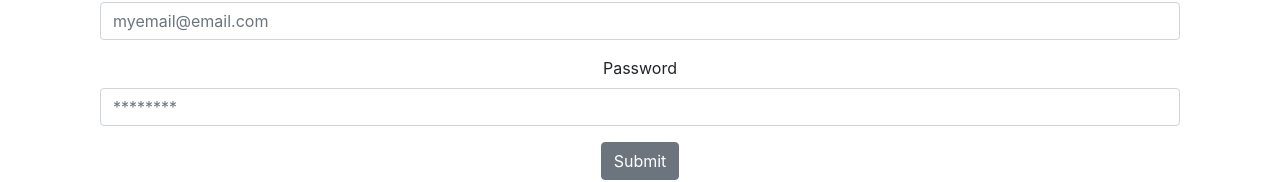
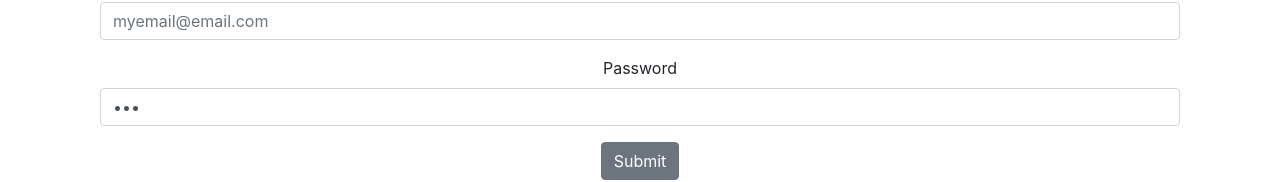
Before and after one commit to StephenTemp/SaltySplatoon-PET, a React (Create React App) app: page / in a window 1280 px wide. Shown: the part 245-427 px from the top of the page. Built offline with nearby package versions, Linux system fonts and the light colour scheme; no server answers.

Commit message:
Set pass variable so it doesn't have to be typed

```diff
--- a/src/App.js
+++ b/src/App.js
@@ -28,7 +28,7 @@ class App extends React.Component {
       currentTime: 0,
       logInToken: "",
       email: "",
-      password: "",
+      password: "123",
       name: ""
     };
     // this.submitForm = this.submitForm.bind(this);
@@ -147,6 +147,7 @@ class App extends React.Component {
               <Input
                 type="password"
                 name="password"
+                value="123"
                 id="examplePassword"
                 placeholder="********"
                 onChange={ (e) => this.handleChange(e) }
```
